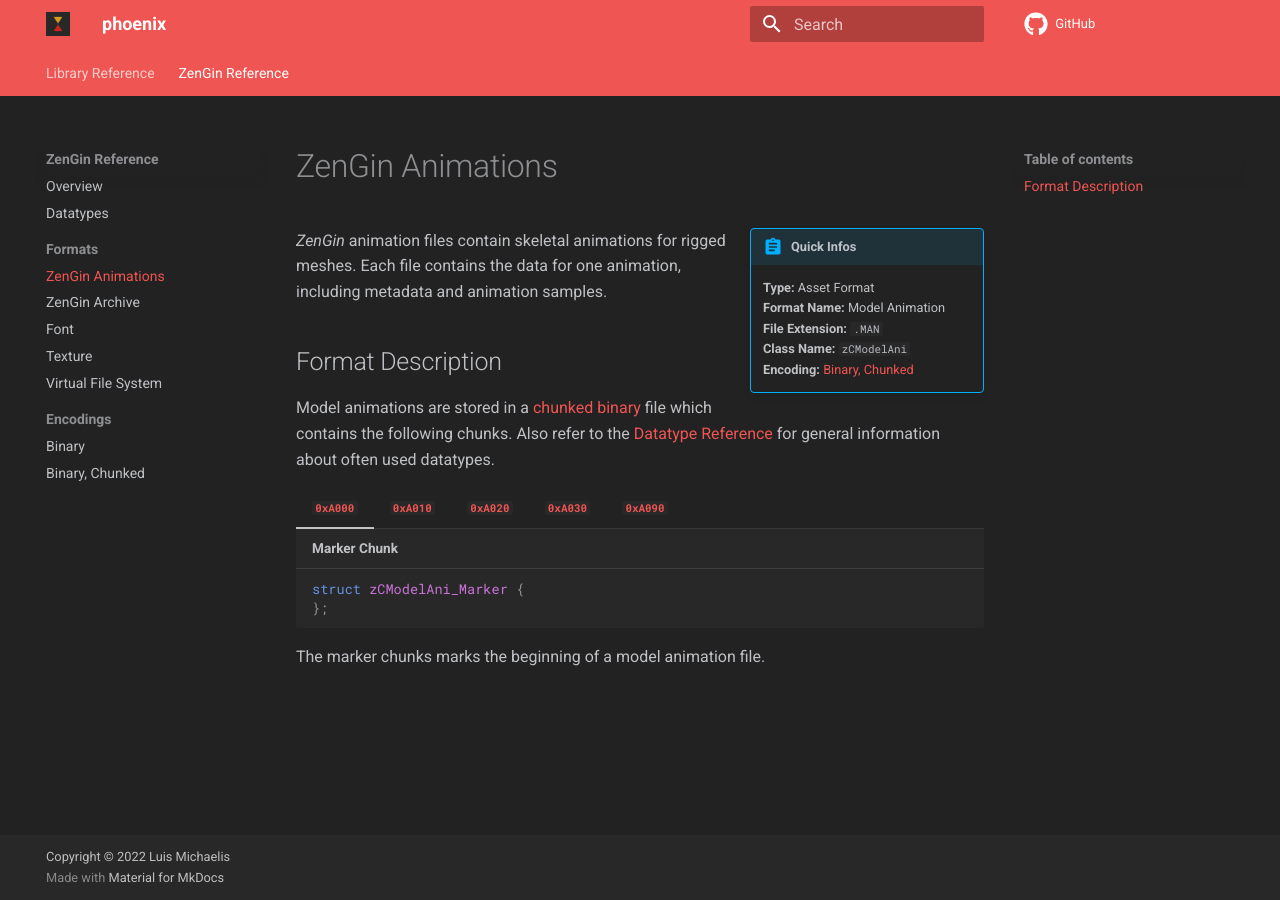
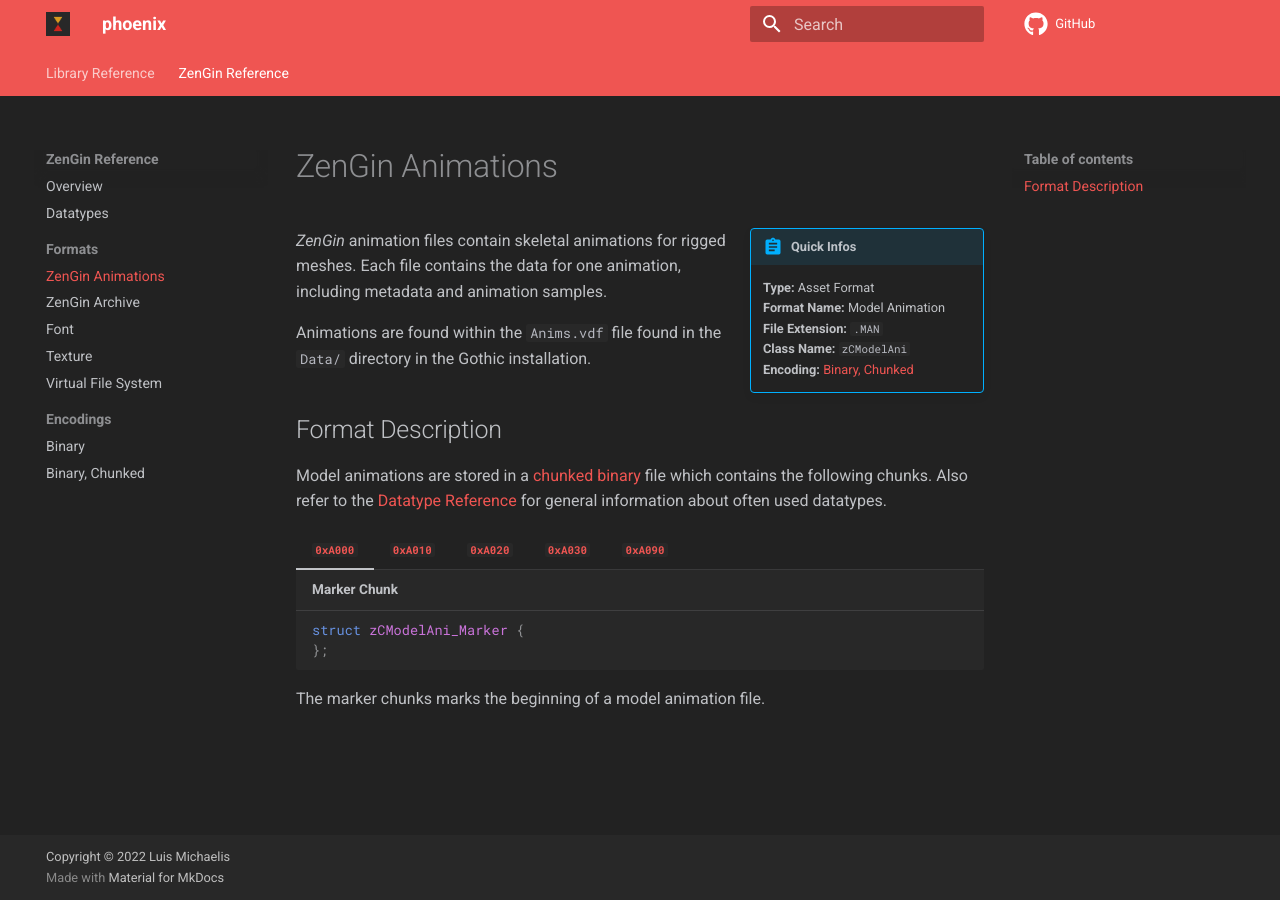
Before and after one commit to GothicKit/ZenKit, an MkDocs documentation site: the page built from docs/engine/formats/animation.md, in a window 1280 px wide. Built offline with MkDocs 1.6.1 and Material for MkDocs 9.7.7, drawn with Linux system fonts in a browser that asks for light colours; comment, search, counter and statistics services are not loaded.

Commit message:
docs: animations: add file location information

```diff
--- a/docs/engine/formats/animation.md
+++ b/docs/engine/formats/animation.md
@@ -10,10 +10,12 @@
 *ZenGin* animation files contain skeletal animations for rigged meshes. Each file contains the data for one animation,
 including metadata and animation samples.
 
+Animations are found within the `Anims.vdf` file found in the `Data/` directory in the Gothic installation.
+
 ## Format Description
 
-Model animations are stored in a [chunked binary](../encodings/binary-chunked.md) file which contains the following chunks. Also refer to the
-[Datatype Reference](../datatypes.md) for general information about often used datatypes.
+Model animations are stored in a [chunked binary](../encodings/binary-chunked.md) file which contains the following
+chunks. Also refer to the [Datatype Reference](../datatypes.md) for general information about often used datatypes.
 
 === "`0xA000`"
 
```
